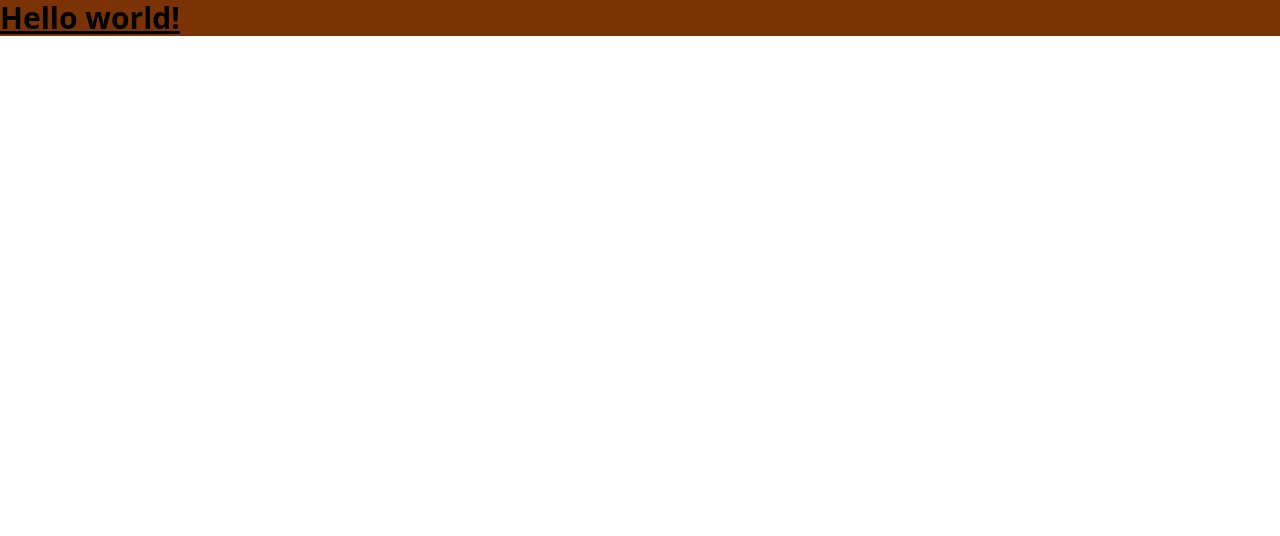
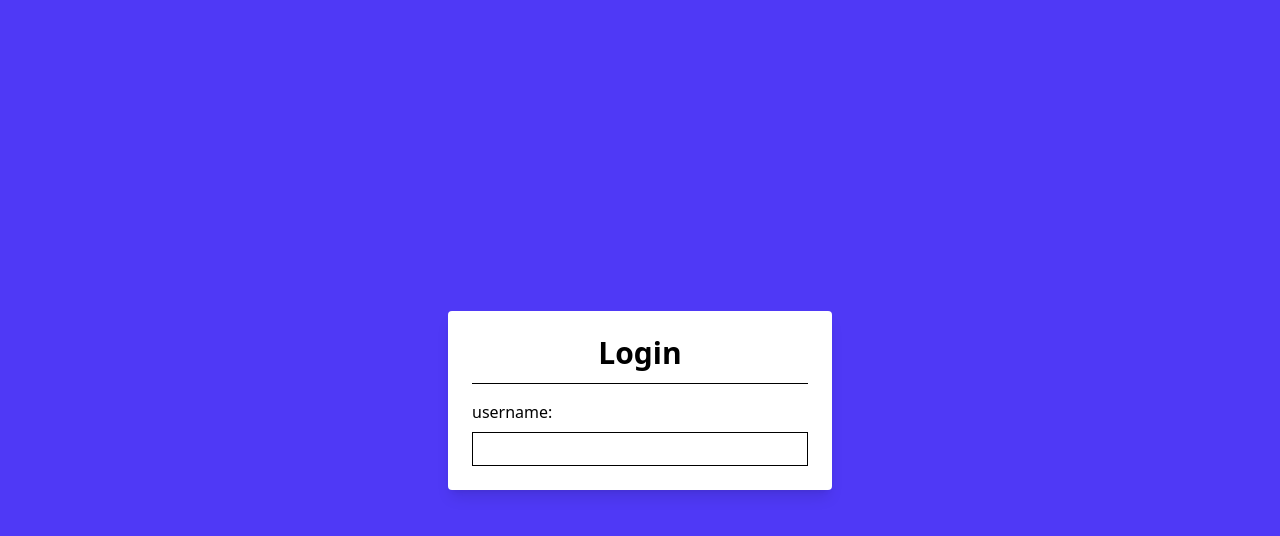
Before and after one commit to Hawaaan/daily, a website: page Src/index.html in a window 1280 px wide. Drawn offline with Linux system fonts and the light colour scheme.

Commit message:
Update: wax ka beddel lagu sameeyay [tusaale: index.html]

```diff
--- a/Src/index.html
+++ b/Src/index.html
@@ -6,8 +6,17 @@
   <link href="./output.css" rel="stylesheet">
 </head>
 <body>
-  <h1 class="text-3xl font-bold underline bg-amber-900">
-    Hello world!
-  </h1>
+ <div class="flex justify-center items-center h-screen bg-indigo-600">
+    <div class="w-96 p-6 shadow-lg bg-white rounded md">
+        <h1 class="text-3xl block text-center font-semibold">Login</h1>
+        <hr class="mt-3">
+        <div class="mt-4">
+            <label for="username" class="block text-base mb-2">username:</label>
+            <input type="text" id="username" class="border w-full text-base p-2 py-1 focus:outline-none focus:ring-0  focus:border-gray-600">
+        </div>
+
+    </div>
+
+ </div>
 </body>
 </html>
```
Also changed, not shown: Src/output.css.
